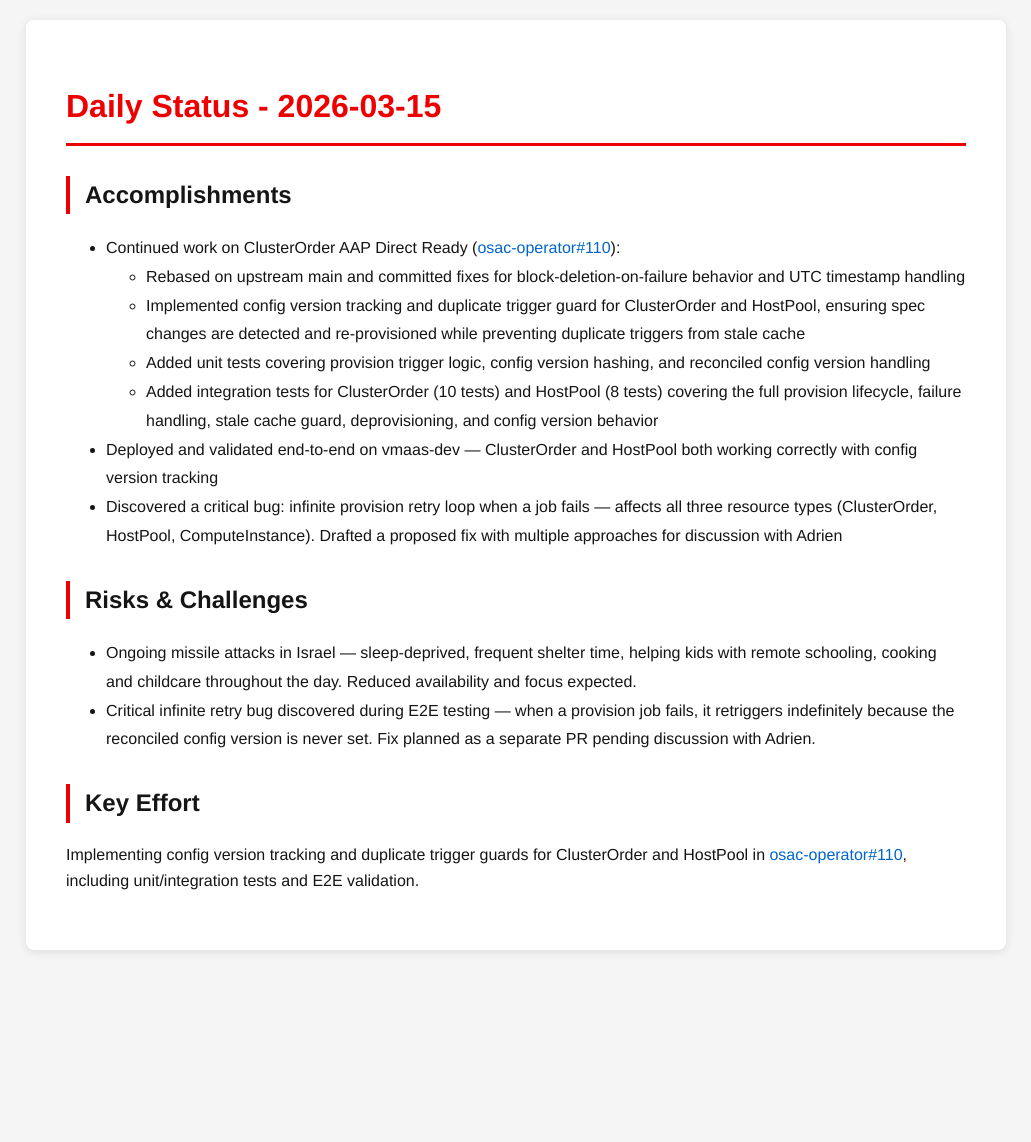
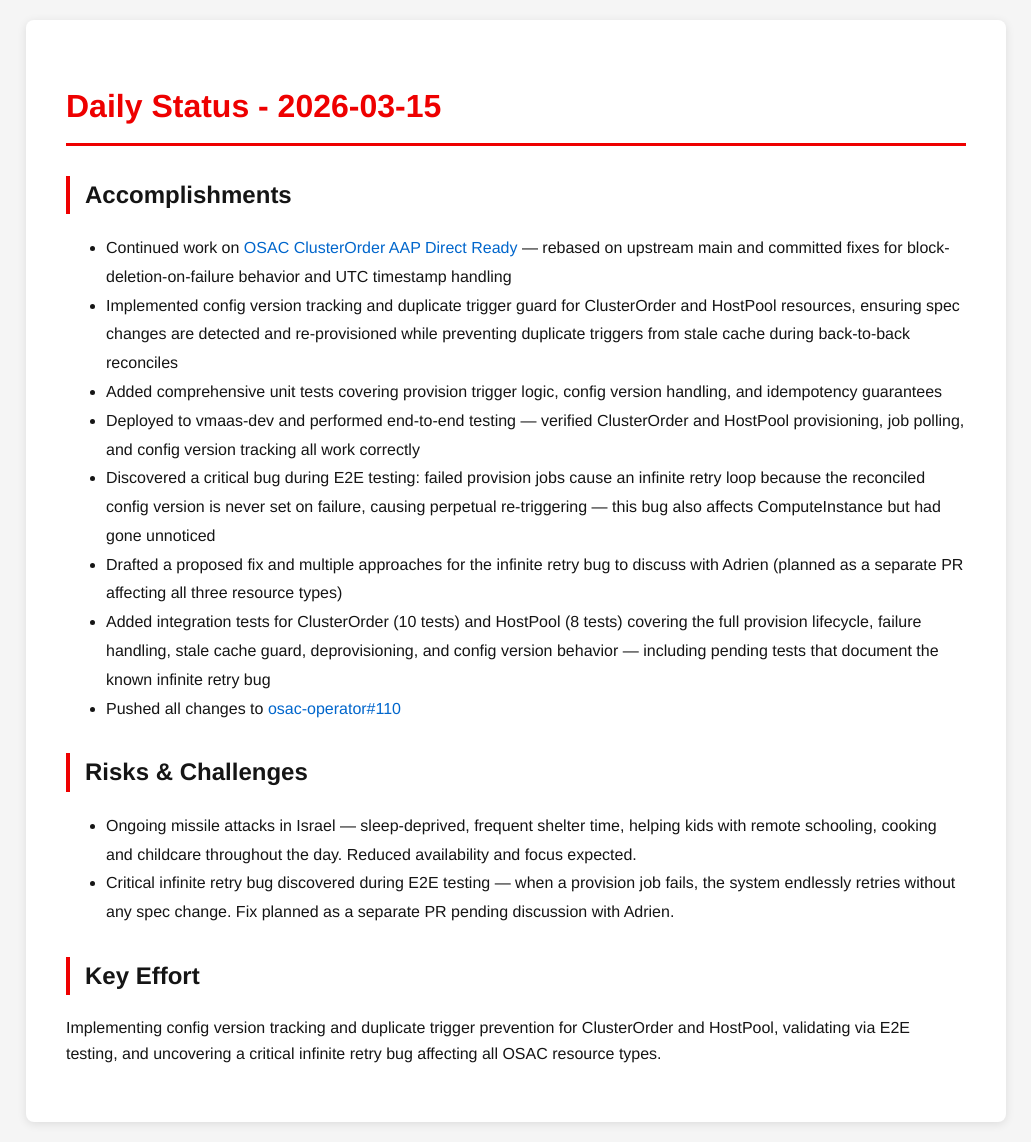
Before and after one commit to tzvatot/daily-status, a Jekyll site: the page built from 2026-03-15.md, in a window 1280 px wide. Shown: the whole page, without its empty margins (124-1155 px from the left). Built offline with Jekyll 4.4.1, drawn with Linux system fonts in a browser that asks for light colours; before the commit the page ends 970 px from its top, so only the background shows below that.

Commit message:
Daily status update - 2026-03-15

```diff
--- a/2026-03-15.md
+++ b/2026-03-15.md
@@ -7,20 +7,18 @@ date: 2026-03-15
 # Daily Status - 2026-03-15
 
 ## Accomplishments
-
-- Continued work on ClusterOrder AAP Direct Ready ([osac-operator#110](https://github.com/osac-project/osac-operator/pull/110)):
-  - Rebased on upstream main and committed fixes for block-deletion-on-failure behavior and UTC timestamp handling
-  - Implemented config version tracking and duplicate trigger guard for ClusterOrder and HostPool, ensuring spec changes are detected and re-provisioned while preventing duplicate triggers from stale cache
-  - Added unit tests covering provision trigger logic, config version hashing, and reconciled config version handling
-  - Added integration tests for ClusterOrder (10 tests) and HostPool (8 tests) covering the full provision lifecycle, failure handling, stale cache guard, deprovisioning, and config version behavior
-- Deployed and validated end-to-end on vmaas-dev — ClusterOrder and HostPool both working correctly with config version tracking
-- Discovered a critical bug: infinite provision retry loop when a job fails — affects all three resource types (ClusterOrder, HostPool, ComputeInstance). Drafted a proposed fix with multiple approaches for discussion with Adrien
+- Continued work on [OSAC ClusterOrder AAP Direct Ready](https://github.com/osac-project/osac-operator/pull/110) — rebased on upstream main and committed fixes for block-deletion-on-failure behavior and UTC timestamp handling
+- Implemented config version tracking and duplicate trigger guard for ClusterOrder and HostPool resources, ensuring spec changes are detected and re-provisioned while preventing duplicate triggers from stale cache during back-to-back reconciles
+- Added comprehensive unit tests covering provision trigger logic, config version handling, and idempotency guarantees
+- Deployed to vmaas-dev and performed end-to-end testing — verified ClusterOrder and HostPool provisioning, job polling, and config version tracking all work correctly
+- Discovered a critical bug during E2E testing: failed provision jobs cause an infinite retry loop because the reconciled config version is never set on failure, causing perpetual re-triggering — this bug also affects ComputeInstance but had gone unnoticed
+- Drafted a proposed fix and multiple approaches for the infinite retry bug to discuss with Adrien (planned as a separate PR affecting all three resource types)
+- Added integration tests for ClusterOrder (10 tests) and HostPool (8 tests) covering the full provision lifecycle, failure handling, stale cache guard, deprovisioning, and config version behavior — including pending tests that document the known infinite retry bug
+- Pushed all changes to [osac-operator#110](https://github.com/osac-project/osac-operator/pull/110)
 
 ## Risks & Challenges
-
 - Ongoing missile attacks in Israel — sleep-deprived, frequent shelter time, helping kids with remote schooling, cooking and childcare throughout the day. Reduced availability and focus expected.
-- Critical infinite retry bug discovered during E2E testing — when a provision job fails, it retriggers indefinitely because the reconciled config version is never set. Fix planned as a separate PR pending discussion with Adrien.
+- Critical infinite retry bug discovered during E2E testing — when a provision job fails, the system endlessly retries without any spec change. Fix planned as a separate PR pending discussion with Adrien.
 
 ## Key Effort
-
-Implementing config version tracking and duplicate trigger guards for ClusterOrder and HostPool in [osac-operator#110](https://github.com/osac-project/osac-operator/pull/110), including unit/integration tests and E2E validation.
+Implementing config version tracking and duplicate trigger prevention for ClusterOrder and HostPool, validating via E2E testing, and uncovering a critical infinite retry bug affecting all OSAC resource types.
```
